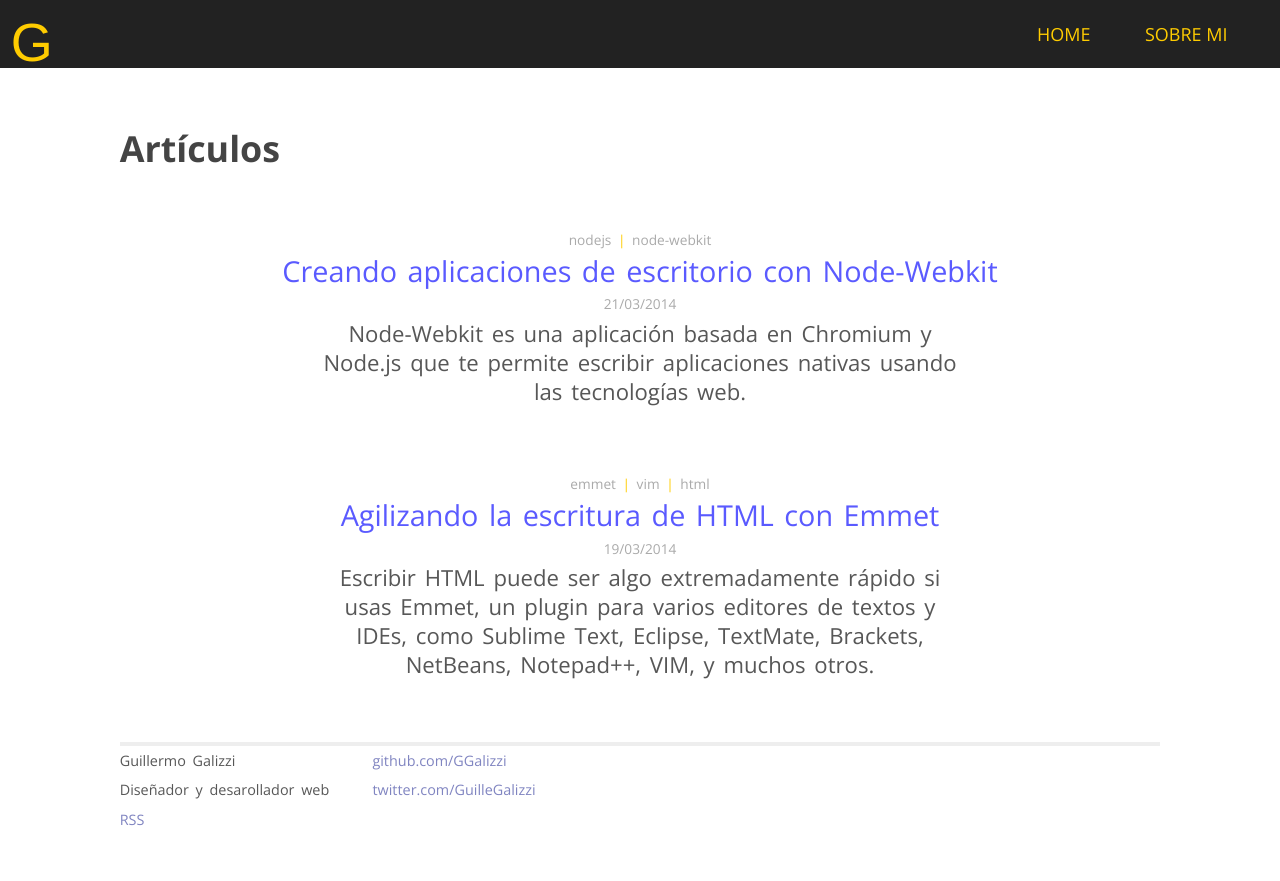
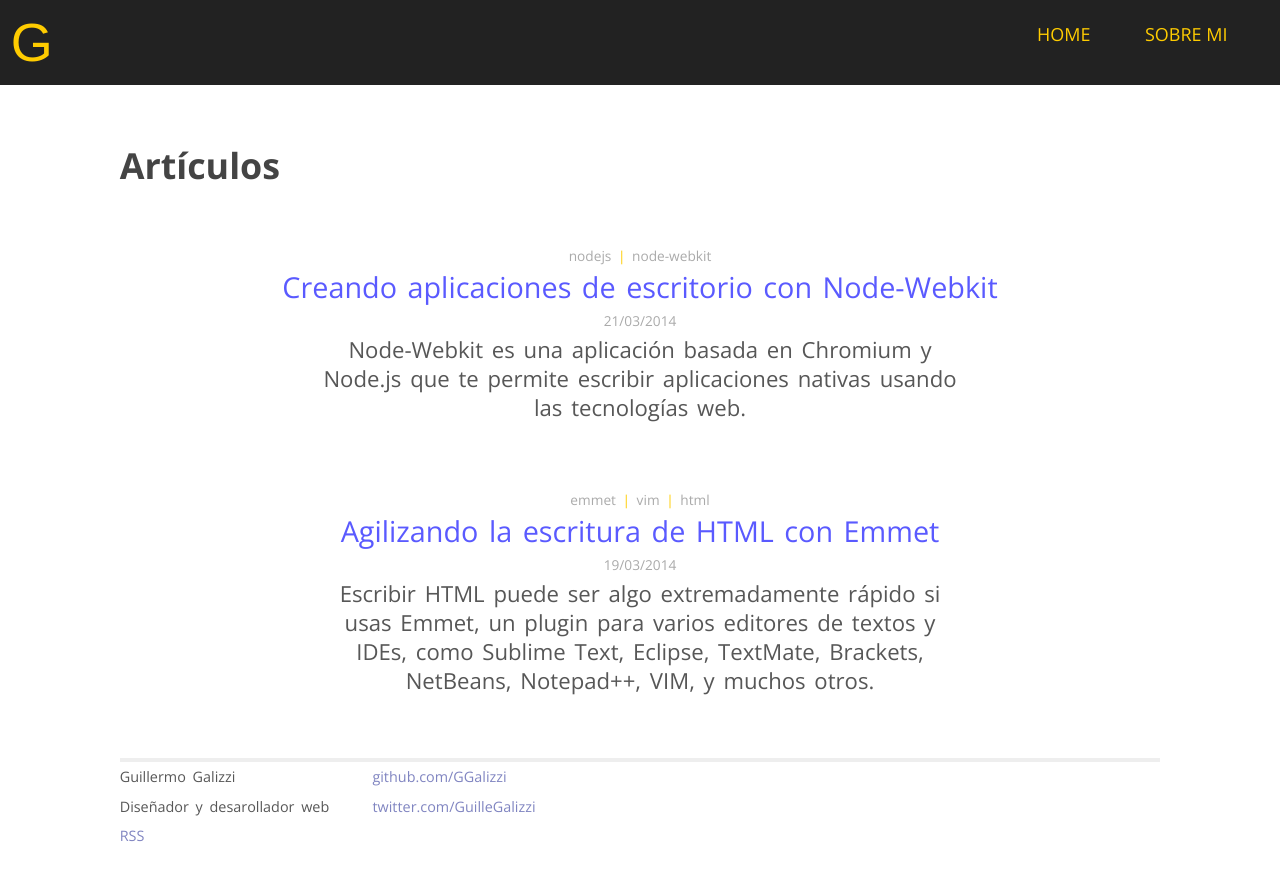
Before and after one commit to GGalizzi/ggalizzi.github.io_old, a Jekyll site: the page built from index.html, in a window 1280 px wide. Shown: the top 881 px of the page. Built offline with Jekyll 4.4.1, drawn with Linux system fonts in a browser that asks for light colours; some web fonts are replaced; Markdown is read by kramdown in place of the engine named in the settings.

Commit message:
Adjusts logo and title to fit better.

```diff
--- a/css/main.css
+++ b/css/main.css
@@ -138,7 +138,6 @@
 .header {
   background-color: #222;
   margin-bottom: 0.5em;
-  height: 3.8rem;
   line-height: 3.8rem;
 }
 
@@ -346,7 +345,7 @@
 
   .title {
     font-size: 2em;
-    text-align: left;
+    text-align: center;
   }
 }
 
```
